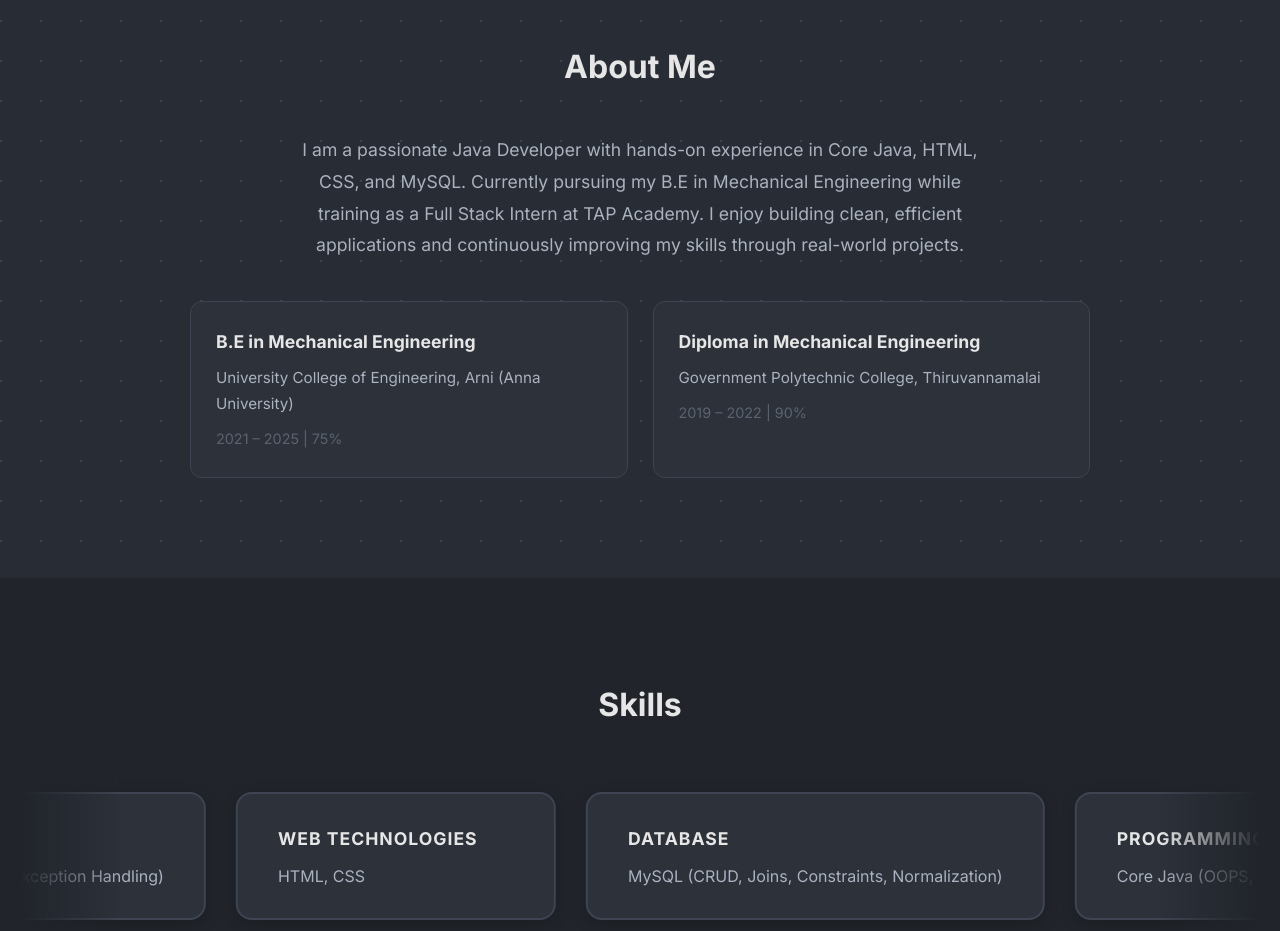
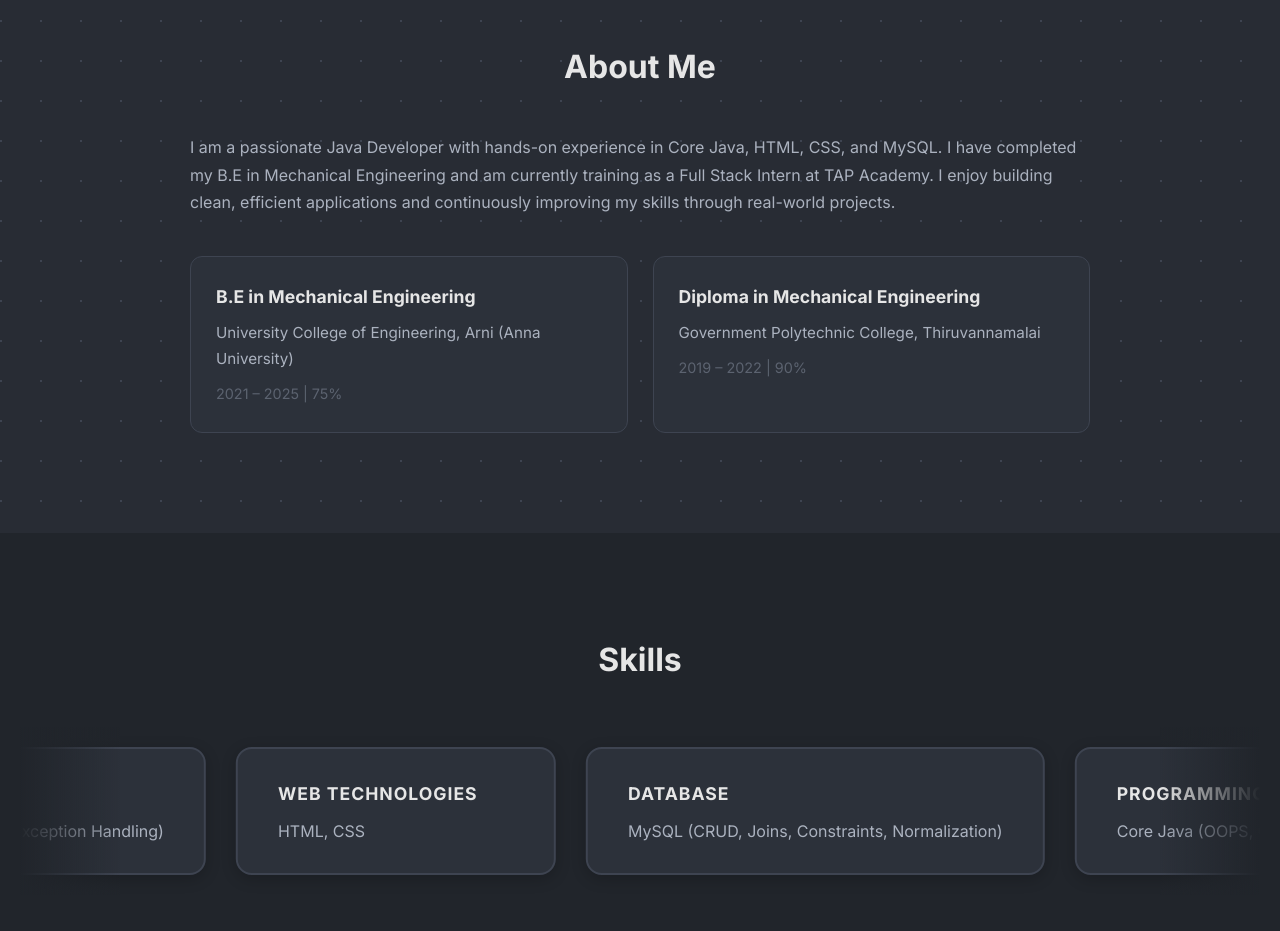
Before and after one commit to kl-dhelipkumar/Portfolio, a plain HTML site: page index.html in a window 1280 px wide. Shown: the part 860-1791 px from the top of the page. Drawn offline with Linux system fonts and the light colour scheme.

```diff
--- a/index.html
+++ b/index.html
@@ -121,11 +121,13 @@
       <div class="container">
         <h2 class="section-title">About Me</h2>
         <p class="about-text">
-          I am a passionate Java Developer with hands-on experience in Core
-          Java, HTML, CSS, and MySQL. Currently pursuing my B.E in Mechanical
-          Engineering while training as a Full Stack Intern at TAP Academy. I
-          enjoy building clean, efficient applications and continuously
-          improving my skills through real-world projects.
+          <p>I am a passionate Java Developer with hands-on experience in Core Java, HTML,
+          CSS, and MySQL. I have completed my B.E in Mechanical Engineering and am
+          currently training as a Full Stack Intern at TAP Academy. I enjoy building
+          clean, efficient applications and continuously improving my skills through
+          real-world projects.
+</p>
+
         </p>
         <div class="education">
           <div class="edu-item">
```
